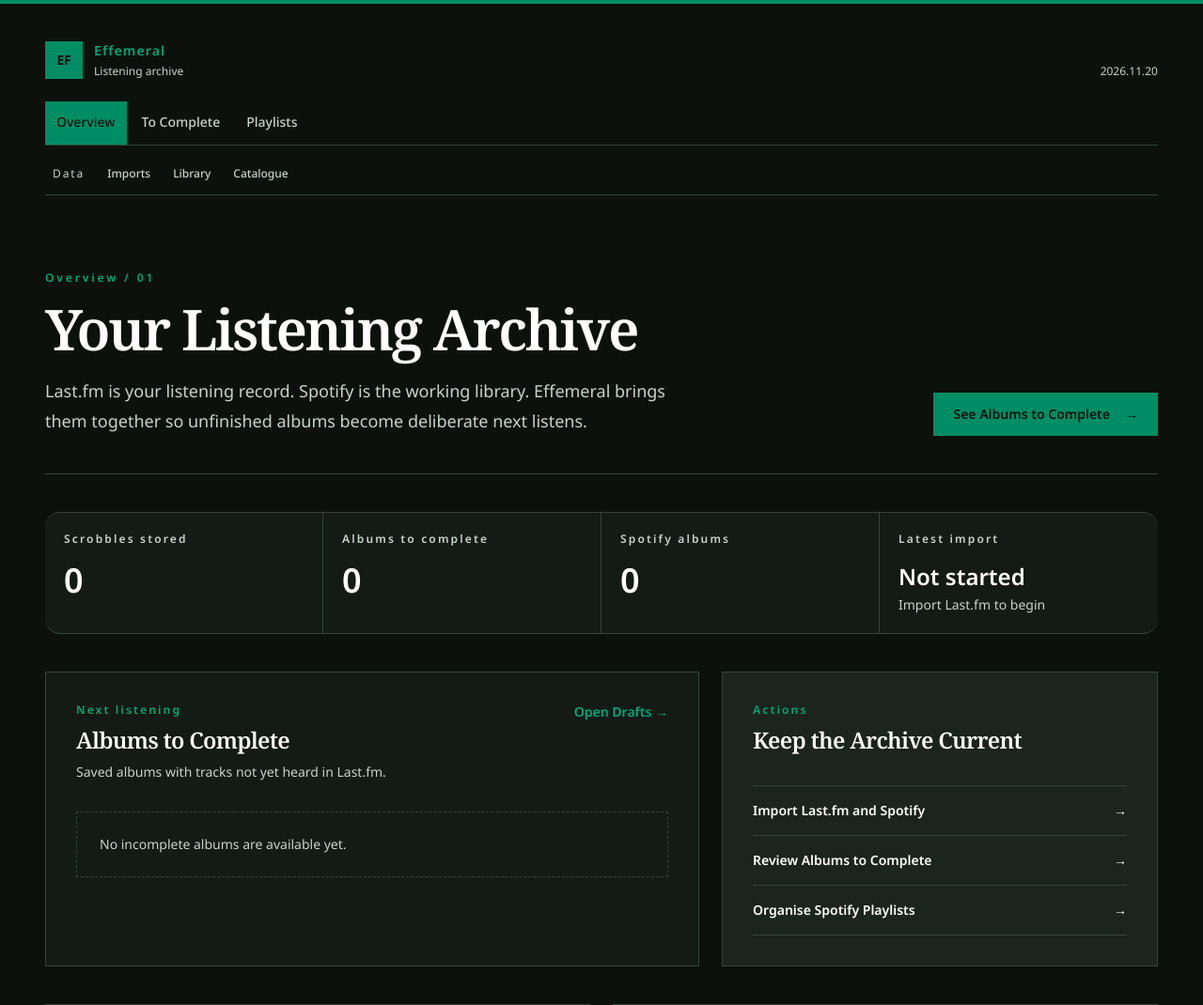
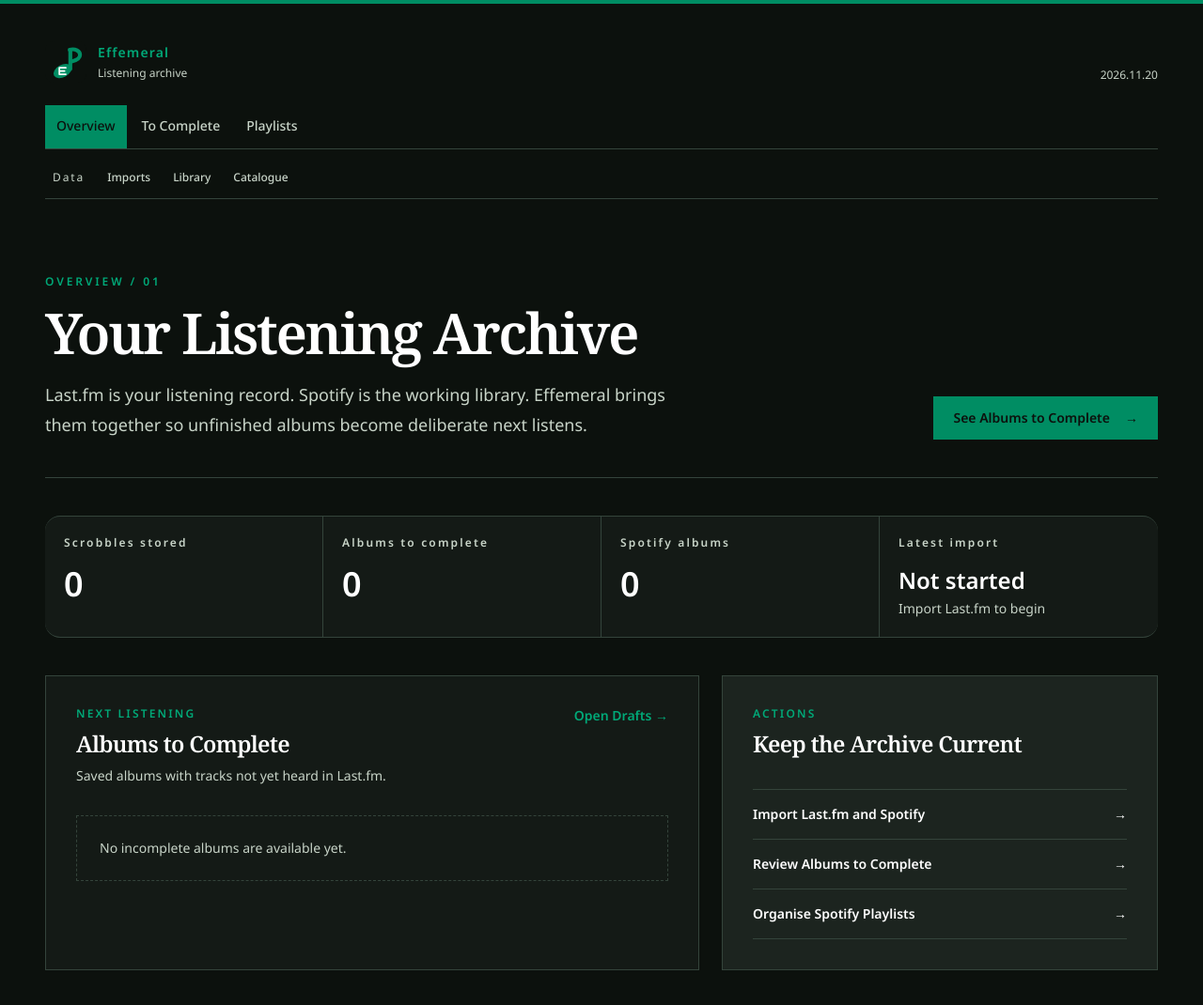
Before and after one commit to smededwards/effemeral.fm, a Laravel app: page / in a window 1280 px wide. Shown: the top 1070 px of the page at 94% size. Run offline with Laravel 12, Linux system fonts and the light colour scheme; data that the repository does not hold is empty; style sheets or scripts are compiled from the project's sources.

Commit message:
feat: add Effemeral quaver logo

```diff
--- a/resources/views/catalogue/index.blade.php
+++ b/resources/views/catalogue/index.blade.php
@@ -2,7 +2,7 @@
 
 @section('content')
         <header>
-                <p class="text-xs font-semibold tracking-[0.24em] text-ef-accent-strong">Catalogue / 05</p>
+                <p class="text-xs font-semibold tracking-[0.24em] text-ef-accent-strong uppercase">Catalogue / 05</p>
                 <h1 class="mt-3 text-4xl font-semibold">Catalogue</h1>
                 <p class="mt-3 max-w-2xl text-ef-muted">Choose a canonical artist or album to use as the starting point for discovery.</p>
             </header>
@@ -17,7 +17,7 @@
 
             @if ($selectedArtist)
                 <section class="rounded-xl border border-ef-accent-line bg-ef-accent-wash/30 p-6">
-                    <p class="text-xs tracking-[0.2em] text-ef-accent-strong">Selected artist</p>
+                    <p class="text-xs tracking-[0.2em] text-ef-accent-strong uppercase">Selected artist</p>
                     <h2 class="mt-2 text-2xl font-semibold">{{ $selectedArtist->name }}</h2>
                     <p class="mt-2 text-sm text-ef-muted">{{ $selectedArtist->albums->count() }} canonical albums</p>
                     @if ($selectedArtist->albums->isNotEmpty())
@@ -60,7 +60,7 @@
 
             @if ($selectedAlbum)
                 <section class="rounded-xl border border-ef-accent-line bg-ef-accent-wash/30 p-6">
-                    <p class="text-xs tracking-[0.2em] text-ef-accent-strong">Selected album</p>
+                    <p class="text-xs tracking-[0.2em] text-ef-accent-strong uppercase">Selected album</p>
                     <h2 class="mt-2 text-2xl font-semibold">{{ $selectedAlbum->title }}</h2>
                     <p class="mt-2 text-ef-muted">{{ $selectedAlbum->artists->pluck('name')->implode(', ') ?: 'Unknown artist' }}</p>
                     <p class="mt-2 text-sm text-ef-muted">{{ $selectedAlbum->tracks->count() }} canonical tracks{{ $selectedAlbum->release_date ? ' · '.$selectedAlbum->release_date : '' }}</p>
--- a/resources/views/dashboard.blade.php
+++ b/resources/views/dashboard.blade.php
@@ -3,7 +3,7 @@
 @section('content')
     <header class="flex flex-col gap-6 border-b border-ef-line pb-10 lg:flex-row lg:items-end lg:justify-between">
         <div class="max-w-3xl">
-            <p class="text-xs font-semibold tracking-[0.24em] text-ef-accent-strong">Overview / 01</p>
+            <p class="text-xs font-semibold tracking-[0.24em] text-ef-accent-strong uppercase">Overview / 01</p>
             <h1 class="mt-4 text-4xl font-semibold tracking-[-0.04em] sm:text-6xl">Your Listening Archive</h1>
             <p class="mt-5 max-w-2xl text-lg leading-8 text-ef-muted">Last.fm is your listening record. Spotify is the working library. Effemeral brings them together so unfinished albums become deliberate next listens.</p>
         </div>
@@ -34,7 +34,7 @@
         <div class="min-w-0 border border-ef-line bg-ef-surface p-6 sm:p-8">
             <div class="flex flex-col gap-4 sm:flex-row sm:items-start sm:justify-between">
                 <div>
-                    <p class="text-xs font-semibold tracking-[0.18em] text-ef-accent-strong">Next listening</p>
+                    <p class="text-xs font-semibold tracking-[0.18em] text-ef-accent-strong uppercase">Next listening</p>
                     <h2 class="mt-2 text-2xl font-semibold tracking-[-0.03em]">Albums to Complete</h2>
                     <p class="mt-2 text-sm text-ef-muted">Saved albums with tracks not yet heard in Last.fm.</p>
                 </div>
@@ -64,7 +64,7 @@
         </div>
 
         <aside class="border border-ef-line bg-ef-surface-raised p-6 text-ef-text sm:p-8">
-            <p class="text-xs font-semibold tracking-[0.18em] text-ef-accent-strong">Actions</p>
+            <p class="text-xs font-semibold tracking-[0.18em] text-ef-accent-strong uppercase">Actions</p>
             <h2 class="mt-2 text-2xl font-semibold tracking-[-0.03em]">Keep the Archive Current</h2>
             <div class="mt-8 divide-y divide-ef-line border-y border-ef-line">
                 <a class="flex items-center justify-between py-4 text-sm font-semibold hover:text-ef-accent-strong" href="{{ route('imports.index', [], false) }}"><span>Import Last.fm and Spotify</span><span aria-hidden="true">→</span></a>
--- a/resources/views/imports/index.blade.php
+++ b/resources/views/imports/index.blade.php
@@ -2,13 +2,13 @@
 
 @section('content')
     <header class="flex flex-col gap-4 border-b border-ef-line pb-8 sm:flex-row sm:items-end sm:justify-between">
-        <div><p class="text-xs font-semibold tracking-[0.24em] text-ef-accent-strong">Imports / 02</p><h1 class="mt-3 text-4xl font-semibold tracking-[-0.04em] sm:text-5xl">Keep the Sources Current</h1><p class="mt-4 max-w-2xl text-base leading-7 text-ef-muted">Last.fm supplies listening evidence. Spotify supplies the working library and playlist context.</p></div>
+        <div><p class="text-xs font-semibold tracking-[0.24em] text-ef-accent-strong uppercase">Imports / 02</p><h1 class="mt-3 text-4xl font-semibold tracking-[-0.04em] sm:text-5xl">Keep the Sources Current</h1><p class="mt-4 max-w-2xl text-base leading-7 text-ef-muted">Last.fm supplies listening evidence. Spotify supplies the working library and playlist context.</p></div>
         <span class="text-xs tracking-[0.16em] text-ef-muted">Manual sync</span>
     </header>
 
     <section class="grid gap-px border border-ef-line bg-ef-line lg:grid-cols-2">
         <div class="bg-ef-canvas p-6 sm:p-8">
-            <p class="text-xs font-semibold tracking-[0.18em] text-ef-accent-strong">Source 01</p><h2 class="mt-3 text-2xl font-semibold">Last.fm History</h2><p class="mt-2 text-sm leading-6 text-ef-muted">Import a bounded range while testing, or queue your complete Last.fm history.</p>
+            <p class="text-xs font-semibold tracking-[0.18em] text-ef-accent-strong uppercase">Source 01</p><h2 class="mt-3 text-2xl font-semibold">Last.fm History</h2><p class="mt-2 text-sm leading-6 text-ef-muted">Import a bounded range while testing, or queue your complete Last.fm history.</p>
             <form class="mt-8 space-y-5" method="POST" action="{{ route('imports.lastfm', [], false) }}">
                 @csrf
                 <div class="grid gap-4 sm:grid-cols-2"><label class="block text-sm text-ef-accent-soft">From<input class="mt-2 block w-full border border-ef-line bg-ef-surface px-3 py-3 text-ef-text" type="date" name="from" value="{{ old('from', $defaultFrom) }}" required></label><label class="block text-sm text-ef-accent-soft">To<input class="mt-2 block w-full border border-ef-line bg-ef-surface px-3 py-3 text-ef-text" type="date" name="to" value="{{ old('to', $defaultTo) }}" required></label></div>
@@ -17,7 +17,7 @@
             </form>
         </div>
         <div class="bg-ef-surface p-6 sm:p-8">
-            <p class="text-xs font-semibold tracking-[0.18em] text-ef-accent-strong">Source 02</p><h2 class="mt-3 text-2xl font-semibold">Spotify Library</h2><p class="mt-2 text-sm leading-6 text-ef-muted">Connect once, then refresh saved albums, liked songs, and playlists whenever you choose.</p>
+            <p class="text-xs font-semibold tracking-[0.18em] text-ef-accent-strong uppercase">Source 02</p><h2 class="mt-3 text-2xl font-semibold">Spotify Library</h2><p class="mt-2 text-sm leading-6 text-ef-muted">Connect once, then refresh saved albums, liked songs, and playlists whenever you choose.</p>
             <p class="mt-8 border-y border-ef-line py-4 text-sm text-ef-accent-soft">{{ $spotifyConnection ? 'Connected to Spotify.' : 'Spotify is not connected.' }}</p>
             @if ($spotifyConnection)<form class="mt-6" method="POST" action="{{ route('auth.spotify.disconnect', [], false) }}">@csrf<button class="border border-ef-line px-4 py-3 text-sm font-semibold text-ef-text hover:border-ef-accent" type="submit">Disconnect Spotify</button></form>@else<a class="mt-6 inline-block bg-ef-accent px-4 py-3 text-sm font-semibold text-ef-accent-ink hover:bg-ef-accent-soft" href="{{ route('auth.spotify', [], false) }}">Connect Spotify</a>@endif
         </div>
--- a/resources/views/layouts/app.blade.php
+++ b/resources/views/layouts/app.blade.php
@@ -4,6 +4,11 @@
         <meta charset="utf-8">
         <meta name="viewport" content="width=device-width, initial-scale=1">
         <title>{{ $title ?? 'Effemeral' }}</title>
+        <link rel="icon" href="/favicon.ico" sizes="any">
+        <link rel="icon" href="/effemeral-mark.svg" type="image/svg+xml">
+        <link rel="icon" href="/favicon-32x32.png" type="image/png" sizes="32x32">
+        <link rel="apple-touch-icon" href="/apple-touch-icon.png">
+        <link rel="manifest" href="/site.webmanifest">
         <link rel="preconnect" href="https://fonts.googleapis.com">
         <link rel="preconnect" href="https://fonts.gstatic.com" crossorigin>
         <link href="https://fonts.googleapis.com/css2?family=Noto+Sans:wght@400;500;600;700&family=Noto+Serif:wght@400;500;600;700&display=swap" rel="stylesheet">
@@ -24,7 +29,7 @@
                 <div class="border-b border-ef-line pb-5">
                     <div class="flex flex-col gap-5 sm:flex-row sm:items-end sm:justify-between">
                         <a class="flex items-center gap-3" href="{{ route('dashboard', [], false) }}">
-                            <span class="flex h-10 w-10 items-center justify-center bg-ef-accent text-sm font-bold tracking-tight text-ef-accent-ink">EF</span>
+                            <img class="h-11 w-11" src="/effemeral-mark.svg" alt="" width="44" height="44">
                             <span>
                                 <span class="block text-sm font-semibold tracking-[0.08em] text-ef-accent-strong">Effemeral</span>
                                 <span class="mt-1 block text-xs text-ef-muted">Listening archive</span>
--- a/resources/views/recommendations/index.blade.php
+++ b/resources/views/recommendations/index.blade.php
@@ -3,7 +3,7 @@
 @section('content')
     <header class="flex flex-col gap-4 border-b border-ef-line pb-8 sm:flex-row sm:items-end sm:justify-between">
         <div>
-            <p class="text-xs font-semibold tracking-[0.24em] text-ef-accent-strong">Listening Library</p>
+            <p class="text-xs font-semibold tracking-[0.24em] text-ef-accent-strong uppercase">Listening Library</p>
             <h1 class="mt-3 text-4xl font-semibold tracking-[-0.04em] sm:text-5xl">To Complete</h1>
             <p class="mt-4 max-w-2xl text-base leading-7 text-ef-muted">Albums from your Spotify library, matched against Last.fm listening history. Review a draft before syncing it to Spotify.</p>
         </div>
@@ -13,7 +13,7 @@
     <section class="border border-ef-line bg-ef-surface p-6 sm:p-8">
         <div class="flex flex-col gap-4 border-b border-ef-line pb-5 sm:flex-row sm:items-end sm:justify-between">
             <div>
-                <p class="text-xs font-semibold tracking-[0.18em] text-ef-accent-strong">Next Listens</p>
+                <p class="text-xs font-semibold tracking-[0.18em] text-ef-accent-strong uppercase">Next Listens</p>
                 <h2 class="mt-2 text-2xl font-semibold">Incomplete Albums</h2>
                 <p class="mt-2 text-sm text-ef-muted">{{ number_format($incompleteAlbums->count()) }} albums ready to continue.</p>
             </div>
```
Also changed, not shown: resources/views/library/index.blade.php (+3 -3 lines), resources/views/playlists/index.blade.php (+4 -4 lines), tests/Feature/PageRoutingTest.php (+11 -0 lines), public/apple-touch-icon.png (added), public/effemeral-mark.svg (added), public/favicon-192x192.png (added), public/favicon-32x32.png (added), public/favicon-512x512.png (added), public/favicon.ico, public/site.webmanifest (added).
